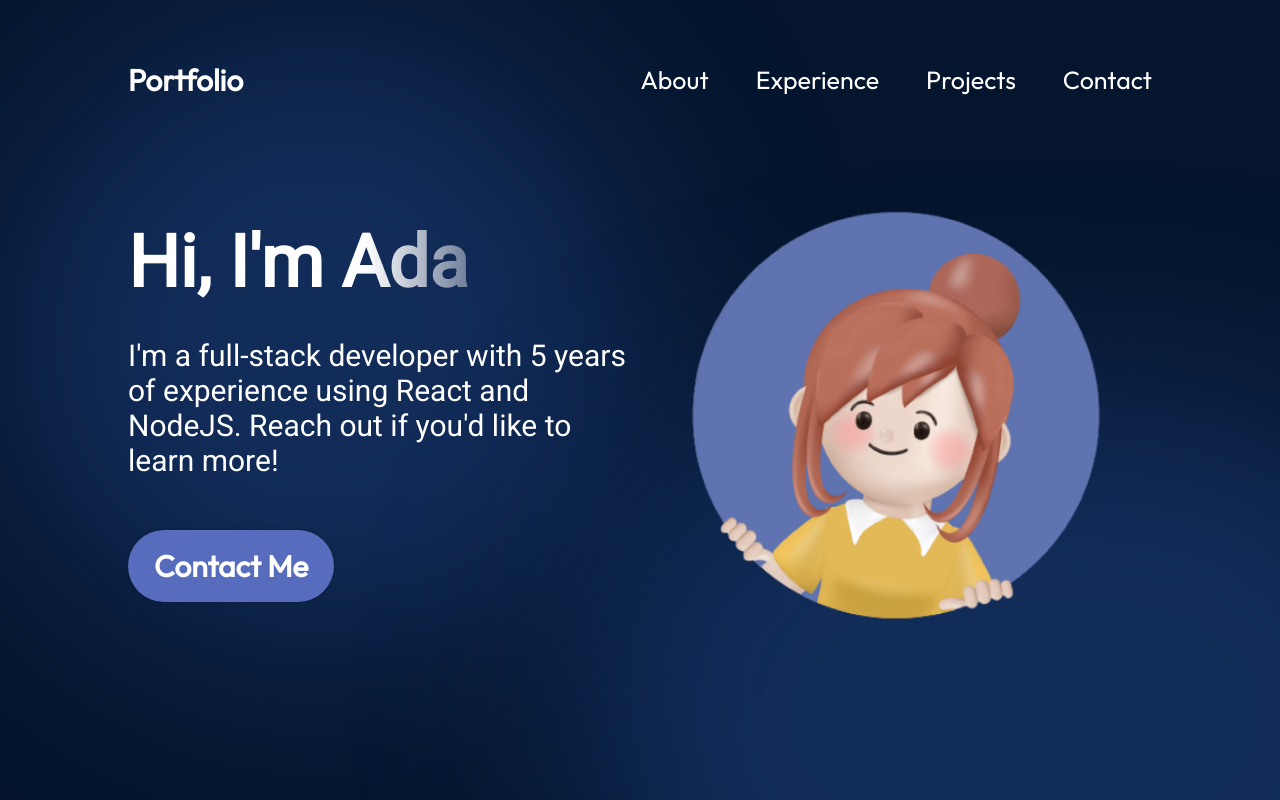
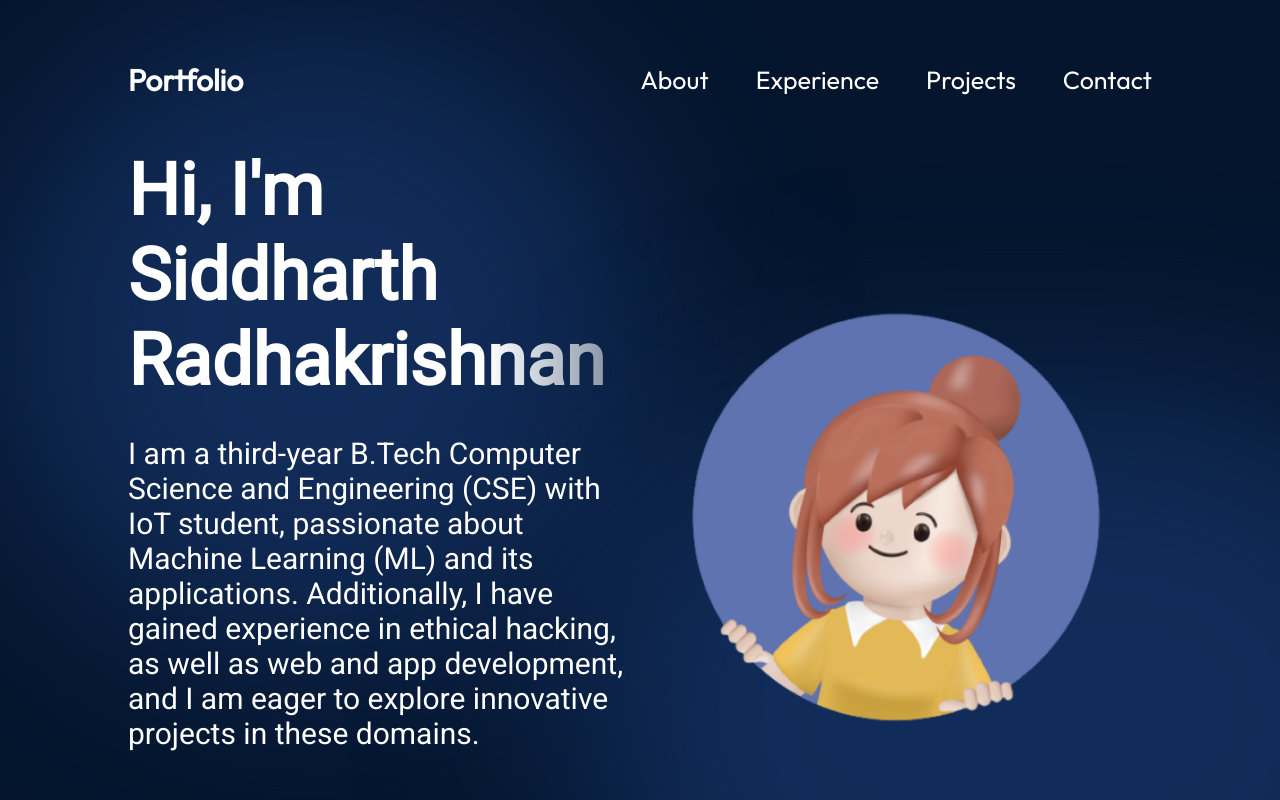
Before and after one commit to Sdkrsn/my_portfolio, a React (Vite) app: page / in a window 1280 px wide. Shown: the top 800 px of the page. Built offline with nearby package versions, Linux system fonts and the light colour scheme.

Commit message:
Hero details

```diff
--- a/src/components/Hero/Hero.jsx
+++ b/src/components/Hero/Hero.jsx
@@ -7,10 +7,10 @@ export const Hero = () => {
   return (
     <section className={styles.container}>
       <div className={styles.content}>
-        <h1 className={styles.title}>Hi, I'm Ada</h1>
-        <p className={styles.description}>
-          I'm a full-stack developer with 5 years of experience using React and
-          NodeJS. Reach out if you'd like to learn more!
+        <h1 className={styles.title}>Hi, I'm Siddharth Radhakrishnan</h1>
+        <p className={styles.description}>I am a third-year B.Tech Computer Science and Engineering (CSE) with IoT student, passionate about Machine Learning (ML) and its applications.
+        Additionally, I have gained experience in ethical hacking, as well as web and app development, and I am eager to explore innovative projects in these domains.
+
         </p>
         <a href="mailto:myemail@email.com" className={styles.contactBtn}>
           Contact Me
```
